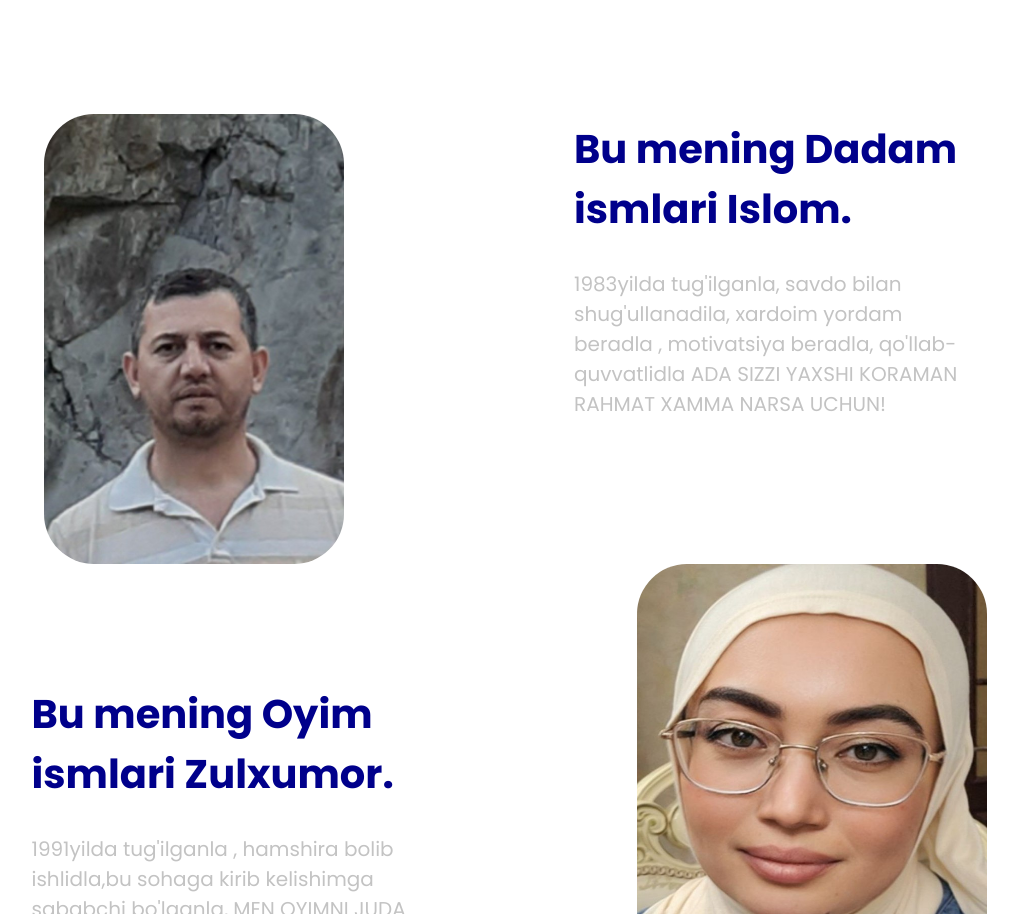
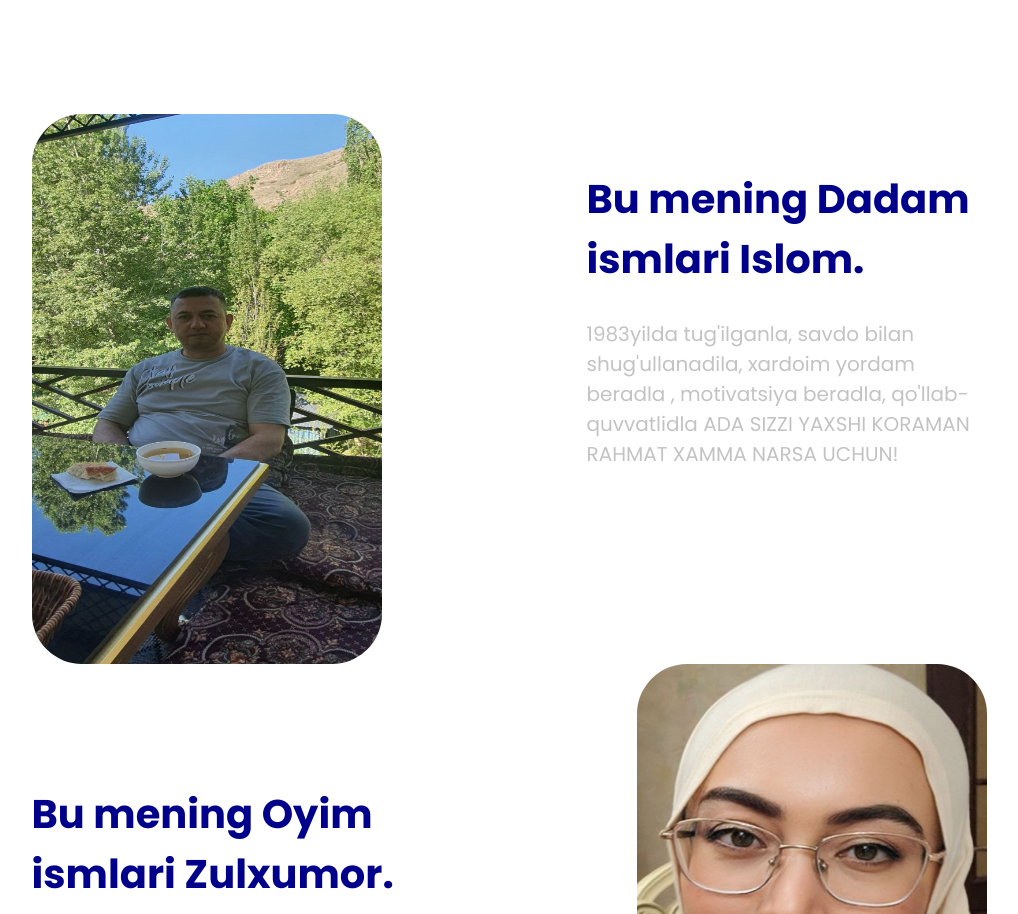
Before and after one commit to IBO-ISMOILOV/presentation, a plain HTML site: page index.html in a window 1280 px wide. Shown: the part 1862-2776 px from the top of the page, without its empty margins (151-1169 px from the left). Drawn offline with Linux system fonts and the light colour scheme.

Commit message:
add html file tegs

```diff
--- a/index.html
+++ b/index.html
@@ -91,10 +91,10 @@
         <ul class="family-member-list">
         <li class="father">
             <img class="family-pict"
-            src="./father.jpg"
+            src="./ada.jpg"
             alt="This is my family image"
-            width="300"
-            height="450">
+            width="350"
+            height="550">
             <div class="family-inner">
               <h2 class="family-titl">
                 Bu mening Dadam ismlari Islom.
```
Also changed, not shown: ada.jpg (added).
